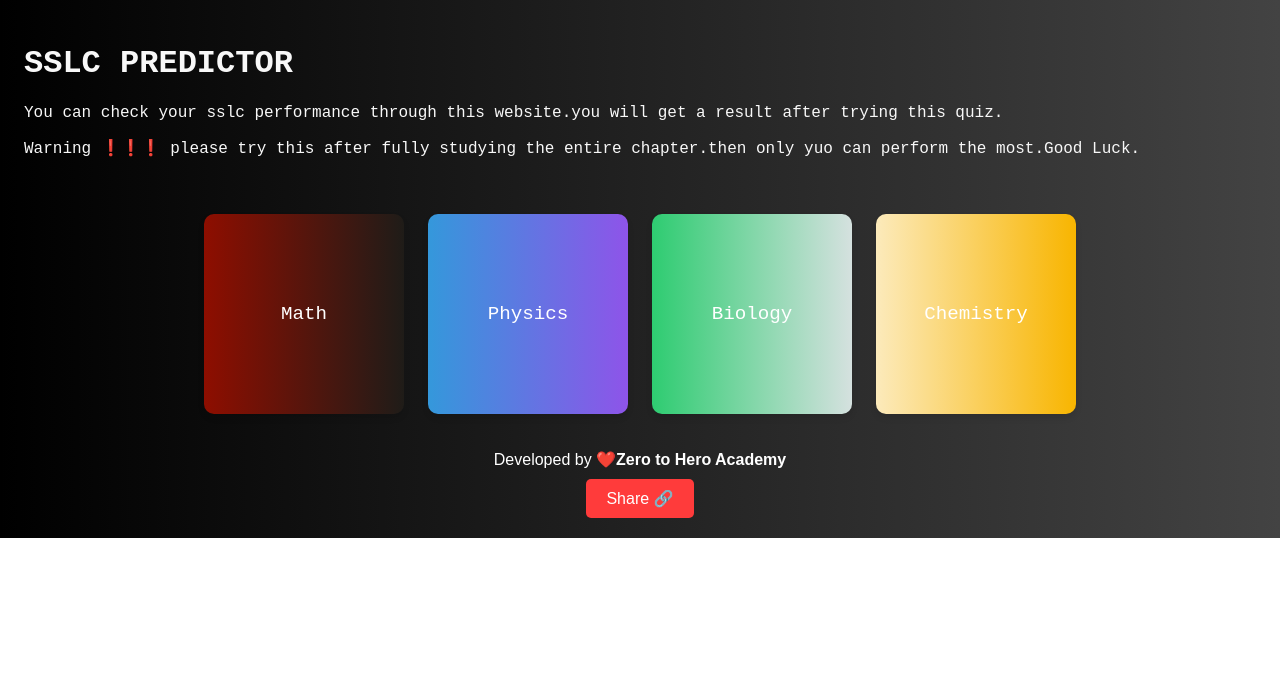
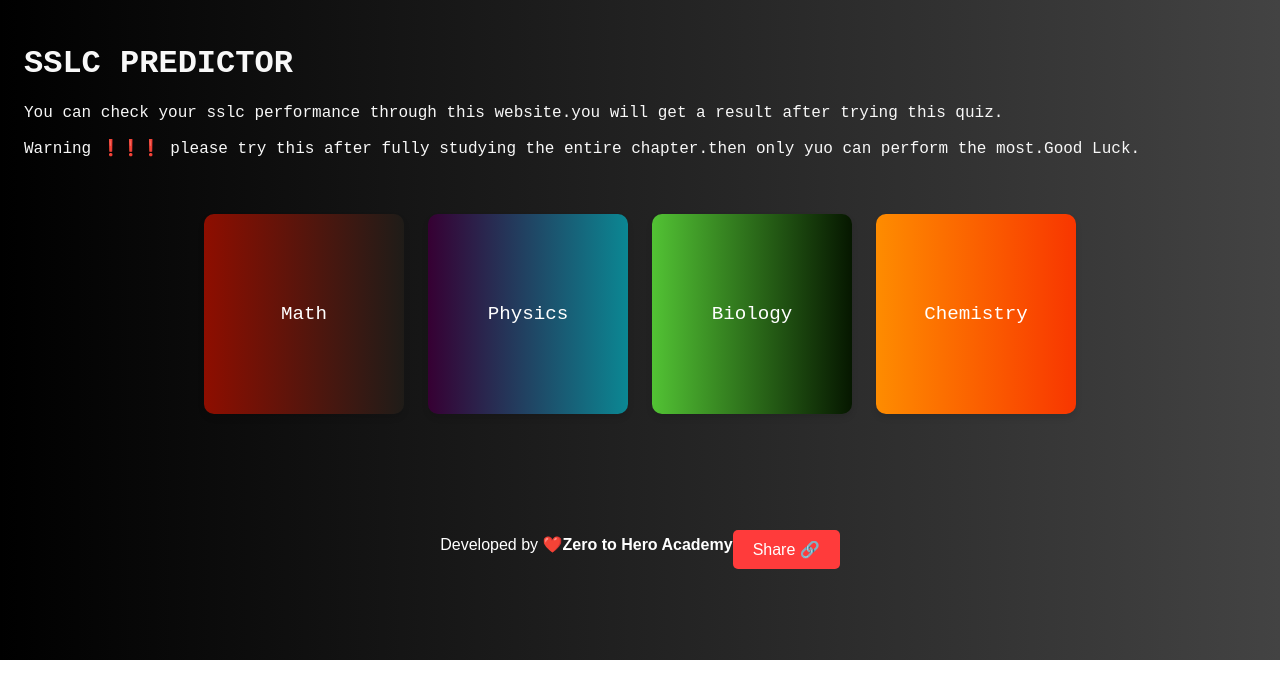
Before and after one commit to naveedmojo/SSLC-PREDICTOR, a React (Vite) app in the folder sslc-predictor/: page / in a window 1280 px wide. Shown: the top 698 px of the page. Built offline with nearby package versions, Linux system fonts and the light colour scheme.

Commit message:
3rd commit

```diff
--- a/sslc-predictor/src/HomePage.css
+++ b/sslc-predictor/src/HomePage.css
@@ -64,13 +64,16 @@ body {
 }
 
 .footer {
-  text-align: center;
+  display: flex;
+  justify-content: center;
+  align-items: center;
   padding: 20px;
   background-color: #f8f8f8;
   font-family: Arial, sans-serif;
   color: white;
   width: 100%;
   bottom: 0;
+  height: 230px;
 }
 
 .footer p {
--- a/sslc-predictor/src/HomePage.jsx
+++ b/sslc-predictor/src/HomePage.jsx
@@ -13,15 +13,15 @@ const HomePage = () => {
     },
     {
       name: "Physics",
-      gradient: "linear-gradient(to right, #3498db, #8e54e9)", // Gradient for Physics
+      gradient: "linear-gradient(to right, #360033, #0b8793)", // Gradient for Physics
     },
     {
       name: "Biology",
-      gradient: "linear-gradient(to right, #2ecc71, #d5e1df)", // Gradient for Biology
+      gradient: " linear-gradient(to right, #52c234, #061700)", // Gradient for Biology
     },
     {
       name: "Chemistry",
-      gradient: "linear-gradient(to right, #fceabb, #f8b500)", // Gradient for Chemistry
+      gradient: "linear-gradient(to right, #fe8c00, #f83600)", // Gradient for Chemistry
     },
   ];
 
@@ -72,7 +72,7 @@ const HomePage = () => {
       >
         <p>
           Developed by ❤️
-          <strong>Zero to Hero Academy</strong>
+          <strong>Zero to Hero Academy {"   "}</strong>
         </p>
         <button className="share-btn" onClick={shareContent}>
           Share 🔗
```
